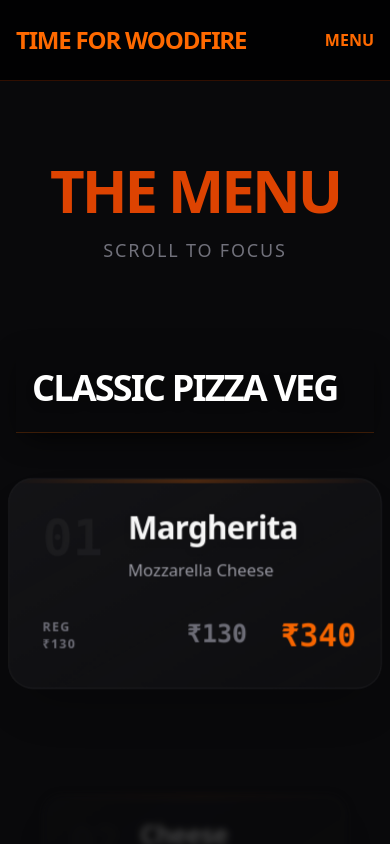
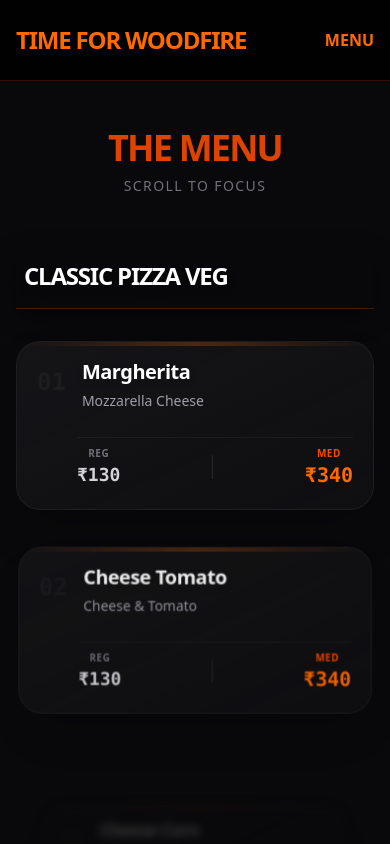
Before and after one commit to Bhakat-Aditya/time-for-woodfire, a React (Vite) app: page /menu in a window 390 px wide. Shown: the top 844 px of the page. Built offline with nearby package versions, Linux system fonts and the light colour scheme.

Commit message:
menu size fixewd

```diff
--- a/src/App.jsx
+++ b/src/App.jsx
@@ -4,9 +4,11 @@ import { BrowserRouter as Router, Routes, Route } from "react-router-dom";
 import { useEffect } from "react";
 import Lenis from "lenis";
 
+
 // Import Components
 import Navbar from "./component/Navbar";
-import Footer from "./component/Footer"; // Import the new footer
+import Footer from "./component/Footer";
+import ScrollToTop from "./component/ScrollToTop";
 
 // Import Pages
 import Home from "./pages/Home";
@@ -27,6 +29,7 @@ export default function App() {
 
   return (
     <Router>
+      <ScrollToTop />
       <div className="bg-black min-h-screen text-white flex flex-col font-sans">
         <Navbar />
 
--- /dev/null
+++ b/src/component/ScrollToTop.jsx
@@ -0,0 +1,13 @@
+import { useEffect } from "react";
+import { useLocation } from "react-router-dom";
+
+export default function ScrollToTop() {
+  const { pathname } = useLocation();
+
+  useEffect(() => {
+    // Instantly snaps the window to the top whenever the path changes
+    window.scrollTo(0, 0);
+  }, [pathname]);
+
+  return null;
+}
--- a/src/pages/Contact.jsx
+++ b/src/pages/Contact.jsx
@@ -51,7 +51,7 @@ export default function Contact() {
               <Phone className="w-6 h-6 text-orange-500 mt-1" />
               <div>
                 <h3 className="text-xl font-bold">Contact</h3>
-                <p className="text-zinc-400">+91 12345 67890</p>{" "}
+                <p className="text-zinc-400">+91 62970 04033</p>{" "}
                 {/* Update with real number */}
                 <p className="text-sm text-zinc-500">
                   Call for reservations or takeout
--- a/src/pages/Menu.jsx
+++ b/src/pages/Menu.jsx
@@ -1,82 +1,84 @@
 // src/pages/Menu.jsx
-import React, { useRef } from 'react';
-import { menuData } from '../data';
-import gsap from 'gsap';
-import { ScrollTrigger } from 'gsap/ScrollTrigger';
-import { useGSAP } from '@gsap/react';
+import React, { useRef } from "react";
+import { menuData } from "../data";
+import gsap from "gsap";
+import { ScrollTrigger } from "gsap/ScrollTrigger";
+import { useGSAP } from "@gsap/react";
 
 gsap.registerPlugin(ScrollTrigger);
 
 export default function Menu() {
   const container = useRef(null);
 
-  useGSAP(() => {
-    const items = gsap.utils.toArray('.menu-item');
+  useGSAP(
+    () => {
+      const items = gsap.utils.toArray(".menu-item");
 
       items.forEach((item) => {
         // 1. Entrance (The "Lighting Up" Phase)
-      // Starts dark, small, and blurry. Blooms as it reaches center.
         gsap.fromTo(
           item,
           {
-          scale: 0.8,              // <--- Much smaller start size
-          opacity: 0.2,            // <--- Almost invisible
-          filter: 'brightness(0.5) blur(6px)', // <--- Dark and blurry
-          y: 60
+            scale: 0.8,
+            opacity: 0.2,
+            filter: "brightness(0.5) blur(6px)",
+            y: 60,
           },
           {
-          scale: 1.05,             // <--- Pop slightly larger than normal for emphasis
+            scale: 1, // On mobile, we stop at scale 1 to prevent overflow
             opacity: 1,
-          filter: 'brightness(1) blur(0px)', // <--- Crystal clear and bright
+            filter: "brightness(1) blur(0px)",
             y: 0,
-          ease: "power3.out",      // <--- "Power3" is smoother than Power2
+            ease: "power3.out",
             scrollTrigger: {
               trigger: item,
-            start: 'top 100%',     // Start lighting up as soon as it enters view
-            end: 'center 55%',     // Reach full brightness slightly below center
-            scrub: 1,              // <--- Higher scrub value = more "weight" / smoother lag
+              start: "top 100%",
+              end: "center 55%",
+              scrub: 1,
             },
-        }
+          },
         );
 
         // 2. Exit (The "Fade to Black" Phase)
-      // As it leaves the center, it smoothly dims and shrinks back down.
         gsap.to(item, {
           scale: 0.8,
           opacity: 0.2,
-        filter: 'brightness(0.5) blur(6px)',
+          filter: "brightness(0.5) blur(6px)",
           y: -60,
           ease: "power3.in",
           scrollTrigger: {
             trigger: item,
-          start: 'center 45%',     // Start fading slightly above center
-          end: 'bottom 0%',        // Fully dark by the time it leaves
+            start: "center 45%",
+            end: "bottom 0%",
             scrub: 1,
           },
         });
       });
-  }, { scope: container });
+    },
+    { scope: container },
+  );
 
   return (
     <div ref={container} className="bg-zinc-950 min-h-screen pb-40">
-
       {/* Header Space */}
-      <div className="pt-40 pb-20 text-center px-4">
-        <h1 className="text-6xl md:text-8xl font-black text-orange-600 tracking-tighter uppercase mb-4 opacity-90">
+      <div className="pt-32 pb-12 text-center px-4">
+        {/* CHANGED: text-4xl for mobile, 8xl for desktop */}
+        <h1 className="text-4xl md:text-8xl font-black text-orange-600 tracking-tighter uppercase mb-2 md:mb-4 opacity-90">
           The Menu
         </h1>
-        <p className="text-zinc-500 text-lg uppercase tracking-widest">Scroll to Focus</p>
+        <p className="text-zinc-500 text-sm md:text-lg uppercase tracking-widest">
+          Scroll to Focus
+        </p>
       </div>
 
       <div className="max-w-3xl mx-auto px-4 relative">
         {menuData.map((category, catIndex) => (
-          <div key={catIndex} className="mb-40 relative">
-
+          <div key={catIndex} className="mb-24 md:mb-40 relative">
             {/* Sticky Category Header */}
-            {/* Added extra glassmorphism to make it stand out over scrolling items */}
-            <div className="sticky top-20 z-30 py-6 mb-12 bg-zinc-950/80 backdrop-blur-xl border-b border-orange-500/20 shadow-[0_10px_30px_-10px_rgba(0,0,0,1)] transition-all duration-300">
-              <div className="flex justify-between items-end px-4">
-                <h2 className="text-4xl md:text-5xl font-black text-white uppercase tracking-tighter drop-shadow-lg">
+            <div className="sticky top-20 z-30 py-4 md:py-6 mb-8 md:mb-12 bg-zinc-950/80 backdrop-blur-xl border-b border-orange-500/20 shadow-[0_10px_30px_-10px_rgba(0,0,0,1)] transition-all duration-300">
+              <div className="flex justify-between items-end px-2 md:px-4">
+                {/* CHANGED: text-2xl for mobile */}
+                <h2 className="text-2xl md:text-5xl font-black text-white uppercase tracking-tighter drop-shadow-lg">
                   {category.category}
                 </h2>
                 {!category.isFixedPrice && (
@@ -89,28 +91,32 @@ export default function Menu() {
             </div>
 
             {/* Menu Items List */}
-            <div className="space-y-12">
+            <div className="space-y-8 md:space-y-12">
               {category.items.map((item, itemIndex) => (
                 <div
                   key={itemIndex}
-                  className="menu-item will-change-transform transform-gpu bg-gradient-to-br from-zinc-900/80 to-zinc-900/40 border border-zinc-800/60 p-8 rounded-3xl flex flex-col md:flex-row justify-between items-start md:items-center gap-6 shadow-2xl relative overflow-hidden"
+                  // CHANGED: p-5 for mobile to reduce height
+                  className="menu-item will-change-transform transform-gpu bg-gradient-to-br from-zinc-900/80 to-zinc-900/40 border border-zinc-800/60 p-5 md:p-8 rounded-3xl flex flex-col md:flex-row justify-between items-start md:items-center gap-4 md:gap-6 shadow-2xl relative overflow-hidden"
                 >
-                  {/* Subtle Glow Effect behind the card */}
+                  {/* Subtle Glow Effect */}
                   <div className="absolute top-0 left-0 w-full h-1 bg-gradient-to-r from-transparent via-orange-500/50 to-transparent opacity-50"></div>
 
                   {/* Left: ID & Info */}
-                  <div className="flex items-start gap-6 relative z-10">
+                  <div className="flex items-start gap-4 md:gap-6 relative z-10 w-full md:w-auto">
                     {/* Item ID/Number */}
-                     <span className="text-5xl font-black text-zinc-800 font-mono select-none opacity-50">
-                        {(itemIndex + 1).toString().padStart(2, '0')}
+                    {/* CHANGED: text-2xl for mobile */}
+                    <span className="text-2xl md:text-5xl font-black text-zinc-800 font-mono select-none opacity-50 pt-1">
+                      {(itemIndex + 1).toString().padStart(2, "0")}
                     </span>
 
-                     <div>
-                        <h3 className="text-3xl font-bold text-white leading-none mb-3 tracking-tight drop-shadow-md">
+                    <div className="flex-1">
+                      {/* CHANGED: text-xl for mobile */}
+                      <h3 className="text-xl md:text-3xl font-bold text-white leading-none mb-2 md:mb-3 tracking-tight drop-shadow-md">
                         {item.name}
                       </h3>
                       {item.desc && (
-                           <p className="text-zinc-400 text-base max-w-md leading-relaxed font-light">
+                        // CHANGED: text-sm for mobile
+                        <p className="text-zinc-400 text-sm md:text-base max-w-md leading-relaxed font-light">
                           {item.desc}
                         </p>
                       )}
@@ -118,23 +124,45 @@ export default function Menu() {
                   </div>
 
                   {/* Right: Price */}
-                  <div className="w-full md:w-auto flex justify-between md:justify-end items-center gap-8 mt-2 md:mt-0 relative z-10">
+                  <div className="w-full md:w-auto flex justify-between md:justify-end items-center gap-8 mt-2 md:mt-0 relative z-10 pl-10 md:pl-0">
                     {category.isFixedPrice ? (
                       <div className="text-right">
-                             <span className="block text-3xl font-mono font-bold text-orange-500 drop-shadow-lg">₹{item.price}</span>
+                        {/* CHANGED: text-xl for mobile */}
+                        <span className="block text-xl md:text-3xl font-mono font-bold text-orange-500 drop-shadow-lg">
+                          ₹{item.price}
+                        </span>
                       </div>
                     ) : (
                       <>
-                             {/* Mobile Labels */}
-                             <div className="md:hidden flex flex-col text-xs text-zinc-500 font-bold uppercase tracking-widest">
-                                <span>REG</span>
-                                <span>₹{category.priceRegular}</span>
+                        {/* Mobile Labels (Compact) */}
+                        <div className="md:hidden flex w-full justify-between items-center pt-2 border-t border-white/5">
+                          <div className="flex flex-col items-center">
+                            <span className="text-[10px] text-zinc-500 font-bold uppercase tracking-wider">
+                              REG
+                            </span>
+                            <span className="text-lg font-mono font-bold text-zinc-300">
+                              ₹{category.priceRegular}
+                            </span>
+                          </div>
+                          <div className="h-6 w-[1px] bg-zinc-800"></div>
+                          <div className="flex flex-col items-center">
+                            <span className="text-[10px] text-orange-600 font-bold uppercase tracking-wider">
+                              MED
+                            </span>
+                            <span className="text-xl font-mono font-bold text-orange-500">
+                              ₹{category.priceMedium}
+                            </span>
+                          </div>
                         </div>
 
                         {/* Desktop Prices */}
-                             <div className="flex gap-8 text-right">
-                                <span className="w-16 text-2xl font-mono font-bold text-zinc-500">₹{category.priceRegular}</span>
-                                <span className="w-16 text-3xl font-mono font-bold text-orange-500 drop-shadow-orange">₹{category.priceMedium}</span>
+                        <div className="hidden md:flex gap-8 text-right">
+                          <span className="w-16 text-2xl font-mono font-bold text-zinc-500">
+                            ₹{category.priceRegular}
+                          </span>
+                          <span className="w-16 text-3xl font-mono font-bold text-orange-500 drop-shadow-orange">
+                            ₹{category.priceMedium}
+                          </span>
                         </div>
                       </>
                     )}
@@ -142,7 +170,6 @@ export default function Menu() {
                 </div>
               ))}
             </div>
-
           </div>
         ))}
       </div>
```
Lines whose indentation alone changed are shown as unchanged.
